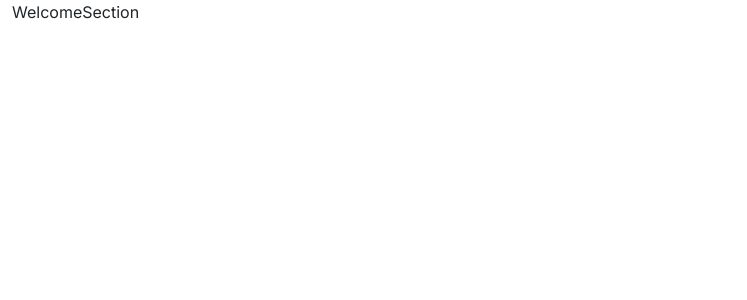
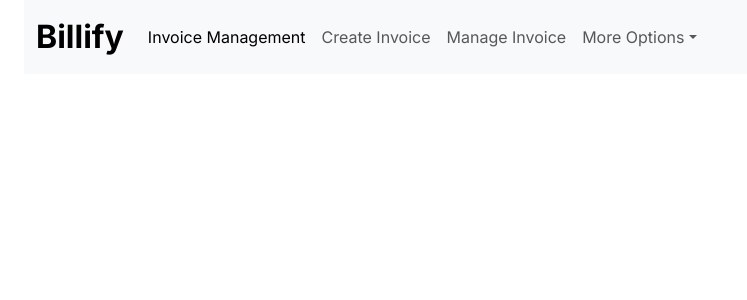
Before and after one commit to oashitta/invoicify-Frontend, a React (Create React App) app: page /user in a window 1280 px wide. Shown: the top 300 px of the page, without its empty margins (0-747 px from the left). Built offline with nearby package versions, Linux system fonts and the light colour scheme; no server answers.

Commit message:
Configured login and landing page

```diff
--- a/public/index.html
+++ b/public/index.html
@@ -47,4 +47,9 @@
       To create a production bundle, use `npm run build` or `yarn build`.
     -->
   </body>
+  <script
+    src="https://cdn.jsdelivr.net/npm/bootstrap@5.3.3/dist/js/bootstrap.bundle.min.js"
+    integrity="sha384-YvpcrYf0tY3lHB60NNkmXc5s9fDVZLESaAA55NDzOxhy9GkcIdslK1eN7N6jIeHz"
+    crossorigin="anonymous"
+  ></script>
 </html>
--- a/src/App.js
+++ b/src/App.js
@@ -1,7 +1,7 @@
 import { BrowserRouter as Router, Routes, Route } from 'react-router-dom'
 import LandingPage from './components/homepage/LandingPage'
 import Auth0ProviderWithHistory from './Auth0ProviderWithHistory'
-import Welcome from './components/welcome/WelcomeSection'
+import WelcomePage from './components/welcome/WelcomePage'
 import { createBrowserHistory } from 'history'
 const history = createBrowserHistory()
 const App = () => {
@@ -11,7 +11,7 @@ const App = () => {
         <div className="container-fluid">
           <Routes>
             <Route exact path="/" element={<LandingPage />} />
-            <Route exact path="/user" element={<Welcome />} />
+            <Route exact path="/user" element={<WelcomePage />} />
           </Routes>
         </div>
       </Auth0ProviderWithHistory>
--- a/src/components/homepage/BannerSection.js
+++ b/src/components/homepage/BannerSection.js
@@ -10,8 +10,8 @@ const BannerSection = () => {
 
   return (
     <section className="banner-section">
-      <div className="row d-flex justify-content-between align-items-center mt-5">
-        <div className="col-md-6">
+      <div className="row d-flex justify-content-center align-items-center mt-5">
+        <div className="col-md-6 col-sm-12">
           <h1 className="text-capitalize">
             Simplify your invoice management with billify
           </h1>
@@ -33,12 +33,14 @@ const BannerSection = () => {
             </button>
           </div>
         </div>
-        <div className="col-md-auto">
+        <div className="col-md-auto col-sm-12 mt-5">
+          {' '}
+          {/* col-md-auto for larger screens and col-sm-12 for smaller screens */}
           <img
             className="img-fluid"
             src="/images/banner-image.jpg"
             alt="Woman holding a paper"
-            style={{ width: '500px', height: '600px' }}
+            style={{ maxWidth: '100%', height: 'auto' }} // Ensure the image is responsive
           />
         </div>
       </div>
--- /dev/null
+++ b/src/components/welcome/NavWelcomeSection.js
@@ -0,0 +1,94 @@
+import React from 'react'
+import { useAuth0 } from '@auth0/auth0-react'
+
+const NavWelcomeSection = () => {
+  const { loginWithRedirect, logout, isAuthenticated, user } = useAuth0()
+
+  const handleSignOut = () => {
+    logout({ returnTo: window.location.origin })
+  }
+
+  return (
+    <nav className="navbar navbar-expand-lg bg-body-tertiary">
+      <div className="container-fluid">
+        <a className="navbar-brand logo" href="#">
+          Billify
+        </a>
+        <button
+          className="navbar-toggler"
+          type="button"
+          data-bs-toggle="collapse"
+          data-bs-target="#navbarSupportedContent"
+          aria-controls="navbarSupportedContent"
+          aria-expanded="false"
+          aria-label="Toggle navigation"
+        >
+          <span className="navbar-toggler-icon"></span>
+        </button>
+        <div className="collapse navbar-collapse" id="navbarSupportedContent">
+          <ul className="navbar-nav me-auto mb-2 mb-lg-0">
+            <li className="nav-item">
+              <a className="nav-link active" aria-current="page" href="#">
+                Invoice Management
+              </a>
+            </li>
+            <li className="nav-item">
+              <a className="nav-link" href="#">
+                Create Invoice
+              </a>
+            </li>
+            <li className="nav-item">
+              <a className="nav-link" href="#">
+                Manage Invoice
+              </a>
+            </li>
+            <li className="nav-item dropdown">
+              <a
+                className="nav-link dropdown-toggle"
+                href="#"
+                role="button"
+                data-bs-toggle="dropdown"
+                aria-expanded="false"
+              >
+                More Options
+              </a>
+              <ul className="dropdown-menu">
+                <li>
+                  <a className="dropdown-item" href="#">
+                    Action
+                  </a>
+                </li>
+                <li>
+                  <a className="dropdown-item" href="#">
+                    Another action
+                  </a>
+                </li>
+                <li>
+                  <a className="dropdown-item" href="#">
+                    Something else here
+                  </a>
+                </li>
+              </ul>
+            </li>
+          </ul>
+          <div className="d-flex">
+            {isAuthenticated ? (
+              <div className="me-2">
+                <span className="fs-6">Welcome, {user.name}</span>
+                <button
+                  type="button"
+                  className="btn btn-login ms-2"
+                  onClick={handleSignOut}
+                >
+                  Sign Out
+                </button>
+              </div>
+            ) : null}
+          </div>
+        </div>
+      </div>
+    </nav>
+  )
+}
+
+export default NavWelcomeSection
--- /dev/null
+++ b/src/components/welcome/WelcomePage.js
@@ -0,0 +1,12 @@
+import React from 'react'
+import NavWelcomeSection from './NavWelcomeSection'
+
+const WelcomePage = () => {
+  return (
+    <div className="container-fluid landing-page">
+      <NavWelcomeSection />
+    </div>
+  )
+}
+
+export default WelcomePage
--- a/src/index.js
+++ b/src/index.js
@@ -3,8 +3,6 @@ import 'bootstrap/dist/css/bootstrap.min.css'
 import ReactDOM from 'react-dom/client'
 import './index.css'
 import App from './App'
-// import { BrowserRouter, Routes, Route } from 'react-router-dom'
-import { Auth0Provider } from '@auth0/auth0-react'
 
 const root = ReactDOM.createRoot(document.getElementById('root'))
 root.render(<App />)
```
Also changed, not shown: src/setupTests.js (deleted, +0 -5 lines), 2 other files (tests, documents, lock files or other folders).
